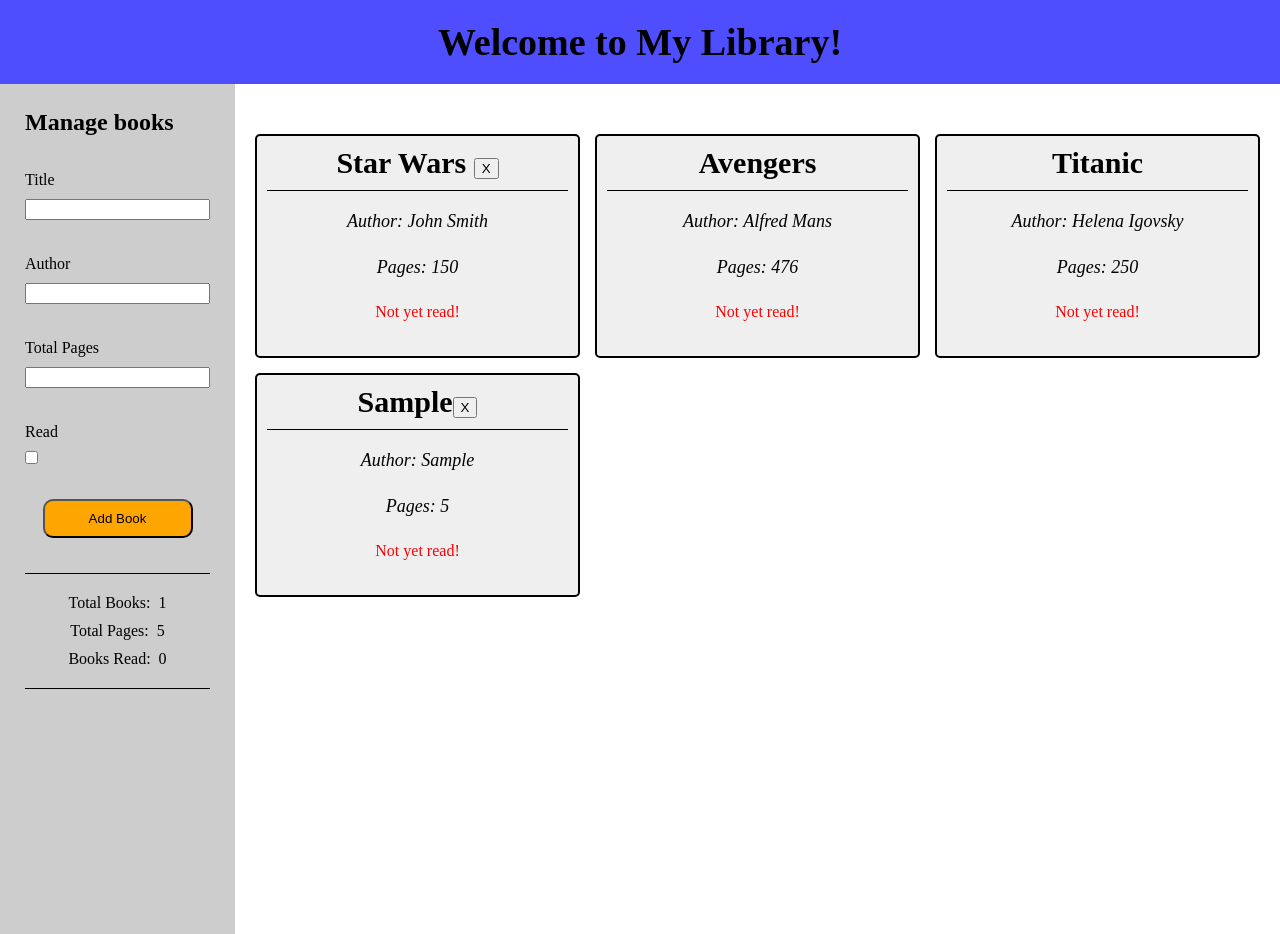
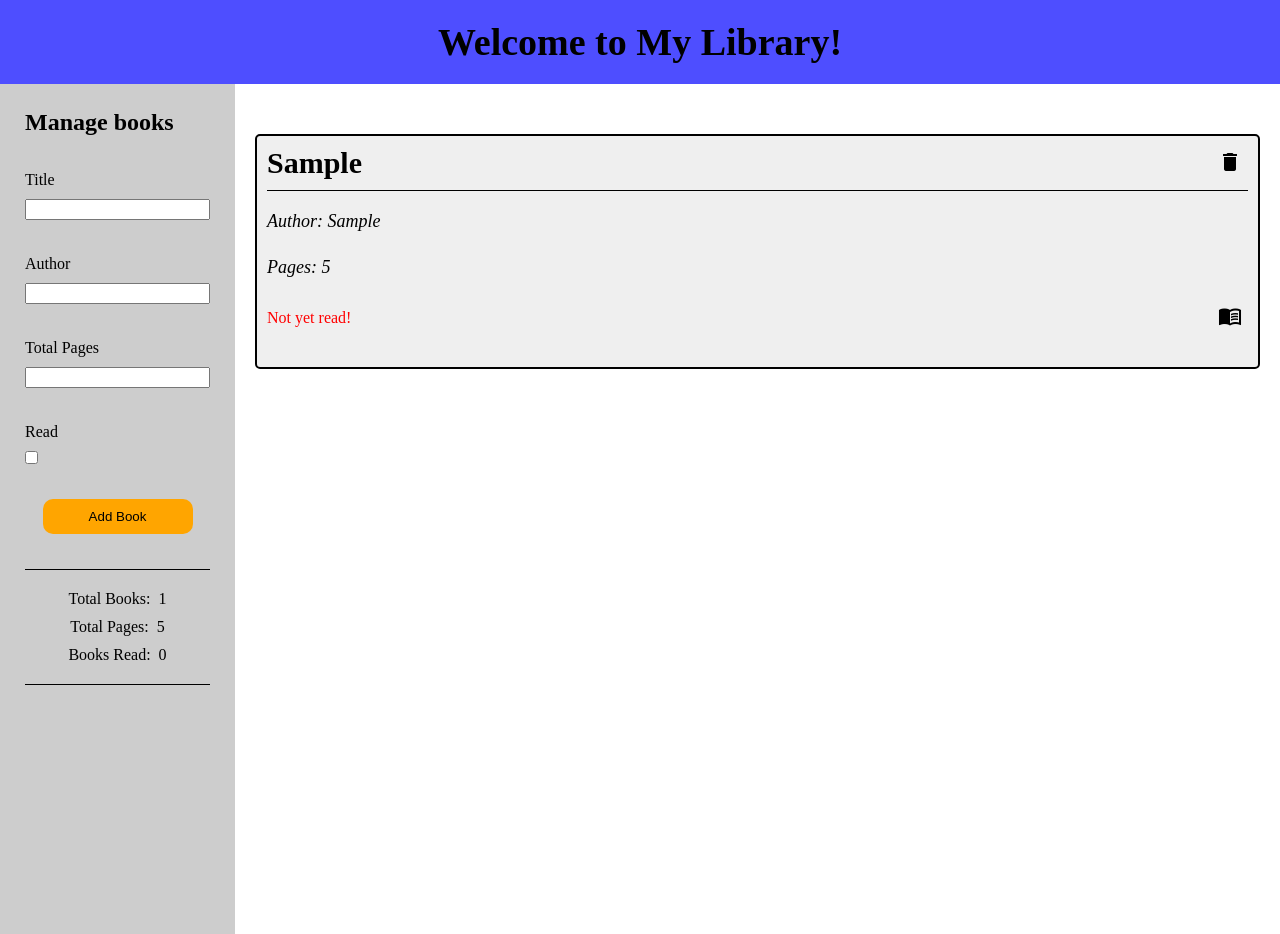
Before and after one commit to Sebastian-Hothaza/library, a plain HTML site: page index.html in a window 1280 px wide. Both pictures are taken after typing "Sample", "Sample", "5" into the empty fields and a click on the button "Add Book". Drawn offline with Linux system fonts and the light colour scheme.

Commit message:
Final commit, all working

```diff
--- a/index.html
+++ b/index.html
@@ -6,6 +6,7 @@
     <meta name="viewport" content="width=device-width, initial-scale=1.0">
     <title>Library</title>
     <link rel="stylesheet" href="style.css">
+    <link rel="stylesheet" href="https://fonts.googleapis.com/icon?family=Material+Icons|Material+Icons+Outlined"/>
     <script src="script.js" defer></script>
 </head>
 <body>
@@ -40,10 +41,10 @@
 
         <div class="bookGrid">
             <div class="card">
-                <div class="title">Star Wars <button>X</button></div>
+                <div class="title">Star Wars <button><span class="material-icons"> delete </span></button></div>
                 <div class="author">Author: John Smith</div>
                 <div class="numPages">Pages: 150</div>
-                <div class="unread">Not yet read!</div>
+                <div class="unread">Not yet read! <button><span class="material-icons"> menu_book </span></button></div>
             </div>
             <div class="card">
                 <div class="title">Avengers</div>
@@ -51,12 +52,7 @@
                 <div class="numPages">Pages: 476</div>
                 <div class="unread">Not yet read!</div>
             </div>
-            <div class="card">
-                <div class="title">Titanic</div>
-                <div class="author">Author: Helena Igovsky</div>
-                <div class="numPages">Pages: 250</div>
-                <div class="unread">Not yet read!</div>
-            </div>
+
             <!-- JS ADDS BOOK ELEMENTS HERE-->
         </div>
     </div>
--- a/script.js
+++ b/script.js
@@ -13,87 +13,7 @@ const inputRead = document.querySelector('input[name="inputRead"]');
 
 const grid = document.querySelector('.bookGrid');
 
-
 const addBookBtn = document.querySelector('#addBookBtn');
-addBookBtn.addEventListener('click', e => {
-
-
-    const newBook = new Book(inputTitle.value, inputAuthor.value, inputPages.value, inputRead.checked);
-    addBookToLibrary(newBook, myLibrary);
-
-
-    // Reset fields
-    inputTitle.value="";
-    inputAuthor.value="";
-    inputPages.value="";
-    inputRead.checked=false;
-
-    // Append book to grid
-
-    // First we create the elements of the card
-    const newCardTitle = document.createElement('div');
-    newCardTitle.classList.add('title')
-    newCardTitle.textContent = newBook.title;
-
-    // Delete button
-    const newCardDelete = document.createElement('button');
-    newCardDelete.textContent = "X";
-    newCardTitle.appendChild(newCardDelete);
-    newCardDelete.addEventListener('click', e => {
-        console.log("KILL");
-    });
-
-
-
-    const newCardAuthor = document.createElement('div');
-    newCardAuthor.classList.add('author')
-    newCardAuthor.textContent = "Author: " + newBook.author;
-
-    const newCardPages = document.createElement('div');
-    newCardPages.classList.add('numPages')
-    newCardPages.textContent = "Pages: " + newBook.pages;
-
-    const newCardRead = document.createElement('div');
-    if (newBook.read){
-        newCardRead.classList.add('read');
-        newCardRead.textContent = "Read";
-    }else{
-        newCardRead.classList.add('unread');
-        newCardRead.textContent = "Not yet read!";
-    }
-
-    // Now, create the newCard
-    const newCard = document.createElement('div');
-    newCard.classList.add('card');
-
-    // Attach the created elements to the newCard
-    newCard.appendChild(newCardTitle);
-    newCard.appendChild(newCardAuthor);
-    newCard.appendChild(newCardPages);
-    newCard.appendChild(newCardRead);
-
-
-    // Attach the newCard to the grid
-    grid.appendChild(newCard);
-
-
-    // Update summary counter
-    document.querySelector('#totalBooks>div:nth-child(-n+1)').textContent = 1 +
-        parseInt(document.querySelector('#totalBooks>div:nth-child(-n+1)').textContent);
-
-    document.querySelector('#totalPages>div:nth-child(-n+1)').textContent = parseInt(newBook.pages) +
-        parseInt(document.querySelector('#totalPages>div:nth-child(-n+1)').textContent);
-
-    if (newBook.read){
-        document.querySelector('#booksRead>div:nth-child(-n+1)').textContent = 1 +
-            parseInt(document.querySelector('#booksRead>div:nth-child(-n+1)').textContent);
-    }
-});
-
-const removeBookBtn = document.querySelector('#addBookBtn');
-removeBookBtn.addEventListener('click', e => {
-
-});
 
 // Book CTOR
 function Book(title, author, pages, read){
@@ -111,6 +31,17 @@ Book.prototype.toggleRead = function() {
     }
 }
 
+
+addBookBtn.addEventListener('click', e => {
+    // Create the book and append to the array
+    const newBook = new Book(inputTitle.value, inputAuthor.value, inputPages.value, inputRead.checked);
+    addBookToLibrary(newBook, myLibrary);
+    resetFields();
+    displayBooks();
+    updateSummary();
+});
+
+
 // Adds book to the myLibrary array
 function addBookToLibrary(Book, arr){
     arr.push(Book);
@@ -118,7 +49,107 @@ function addBookToLibrary(Book, arr){
 
 
 function displayBooks(){
-    for (let i=0; i<myLibrary.length; i++){
-        console.log(myLibrary[i]);
-    }
+    grid.textContent = "";
+    myLibrary.forEach((book, index) => {
+        // Append book to grid
+
+        // First we create the elements of the card
+        const newCardTitle = document.createElement('div');
+        newCardTitle.classList.add('title')
+        newCardTitle.textContent = book.title;
+
+        // Delete button
+        const newCardDelete = document.createElement('button');
+        const newCardDeleteIcon = document.createElement('span');
+
+        newCardDeleteIcon.classList.add('material-icons');
+        newCardDeleteIcon.textContent = "delete";
+        newCardDelete.appendChild(newCardDeleteIcon);
+        newCardTitle.appendChild(newCardDelete);
+        newCardDelete.addEventListener('click', e => {
+            removeBook(index);
+        });
+
+        const newCardAuthor = document.createElement('div');
+        newCardAuthor.classList.add('author')
+        newCardAuthor.textContent = "Author: " + book.author;
+
+        const newCardPages = document.createElement('div');
+        newCardPages.classList.add('numPages')
+        newCardPages.textContent = "Pages: " + book.pages;
+
+        const newCardRead = document.createElement('div');
+        if (book.read){
+            newCardRead.classList.add('read');
+            newCardRead.textContent = "Read";
+        }else{
+            newCardRead.classList.add('unread');
+            newCardRead.textContent = "Not yet read!";
+        }
+
+        // Mark read button
+        const newCardToggleRead = document.createElement('button');
+        const newCardToggleReadIcon = document.createElement('span');
+
+        newCardToggleReadIcon.classList.add('material-icons');
+        newCardToggleReadIcon.textContent = "menu_book";
+        newCardToggleRead.appendChild(newCardToggleReadIcon);
+
+        newCardRead.appendChild(newCardToggleRead);
+        newCardToggleRead.addEventListener('click', e => {
+            flipRead(index);
+        });
+
+        // Now, create the newCard
+        const newCard = document.createElement('div');
+        newCard.setAttribute('id',index); // Do we even really need this?
+        newCard.classList.add('card');
+
+        // Attach the created elements to the newCard
+        newCard.appendChild(newCardTitle);
+        newCard.appendChild(newCardAuthor);
+        newCard.appendChild(newCardPages);
+        newCard.appendChild(newCardRead);
+
+
+        // Attach the newCard to the grid
+        grid.appendChild(newCard);
+    });
+
+
+
 }
+
+function updateSummary(){
+    let numPages = 0;
+    let numRead = 0;
+    myLibrary.forEach((book) => {
+        numPages+=parseInt(book.pages);
+        if (book.read){
+            numRead++;
+        }
+    });
+
+    document.querySelector('#totalBooks>div:nth-child(-n+1)').textContent = myLibrary.length;
+    document.querySelector('#totalPages>div:nth-child(-n+1)').textContent = numPages;
+    document.querySelector('#booksRead>div:nth-child(-n+1)').textContent = numRead;
+}
+
+function resetFields(){
+    inputTitle.value="";
+    inputAuthor.value="";
+    inputPages.value="";
+    inputRead.checked=false;
+}
+
+function removeBook(index){
+    myLibrary.splice(index, 1);
+    displayBooks();
+    updateSummary();
+}
+
+function flipRead(index){
+    myLibrary[index].toggleRead();
+    displayBooks();
+    updateSummary();
+}
--- a/style.css
+++ b/style.css
@@ -1,5 +1,9 @@
 *{
     margin: 0;
+}
+
+button{
+    border:none;
 }
 
 #addBookBtn{
@@ -79,34 +83,44 @@
 }
 
 .card>.title{
+    display: flex;
+    justify-content: space-between;
+
+
     font-size: 30px;
     font-weight: 800;
-    text-align: center;
+
     margin-bottom: 20px;
     padding-bottom: 10px;
     border-bottom: solid 1px;
 
-    flex-wrap: wrap;
-    word-wrap: break-word;
+
+
 }
 
 .card>.author, .card>.numPages{
     font-size: 18px;
     font-style: italic;
-    text-align: center;
+
     margin-bottom: 25px;
 }
 
 .card>.read{
+    display: flex;
+    justify-content: space-between;
+    align-items: center;
     font-size: 16px;
-    text-align: center;
+
     margin-bottom: 25px;
     color: green;
 }
 
 .card>.unread{
+    display: flex;
+    justify-content: space-between;
+    align-items: center;
     font-size: 16px;
-    text-align: center;
+
     margin-bottom: 25px;
     color: red;
 }
```
